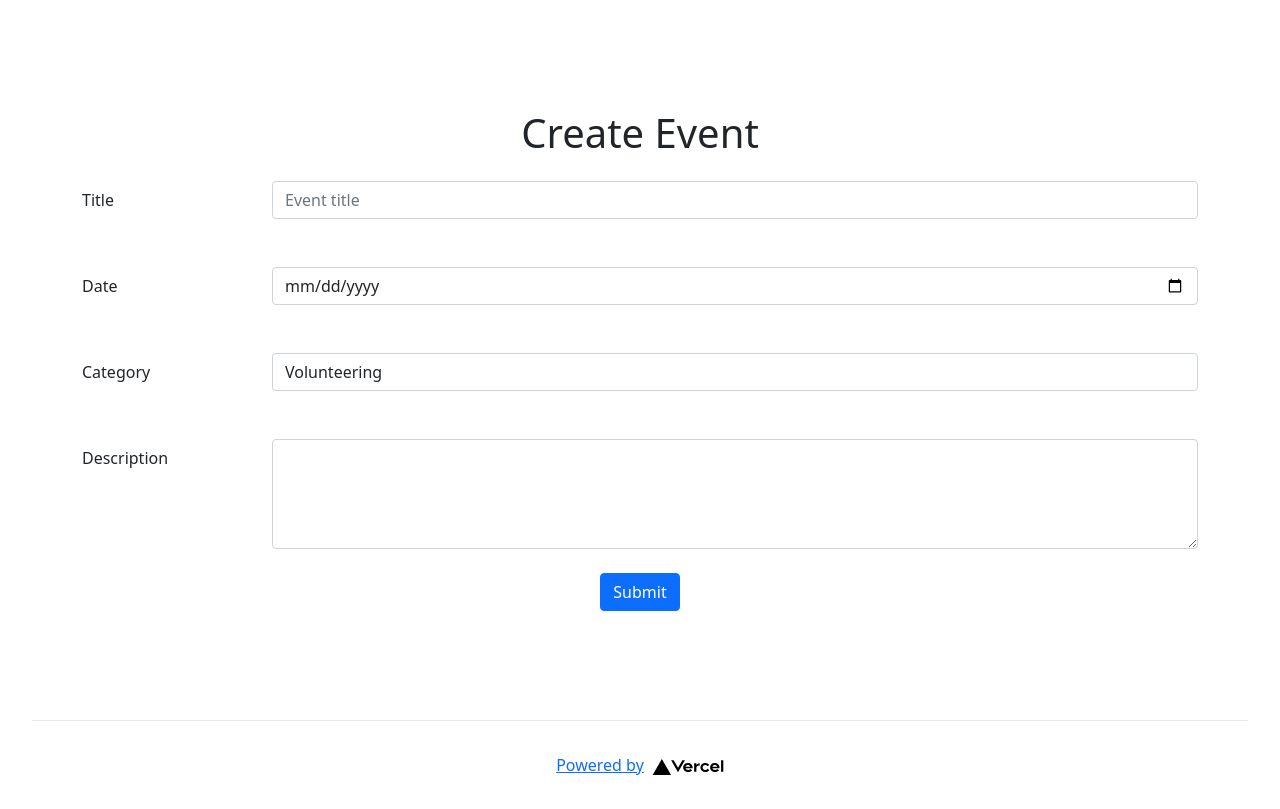
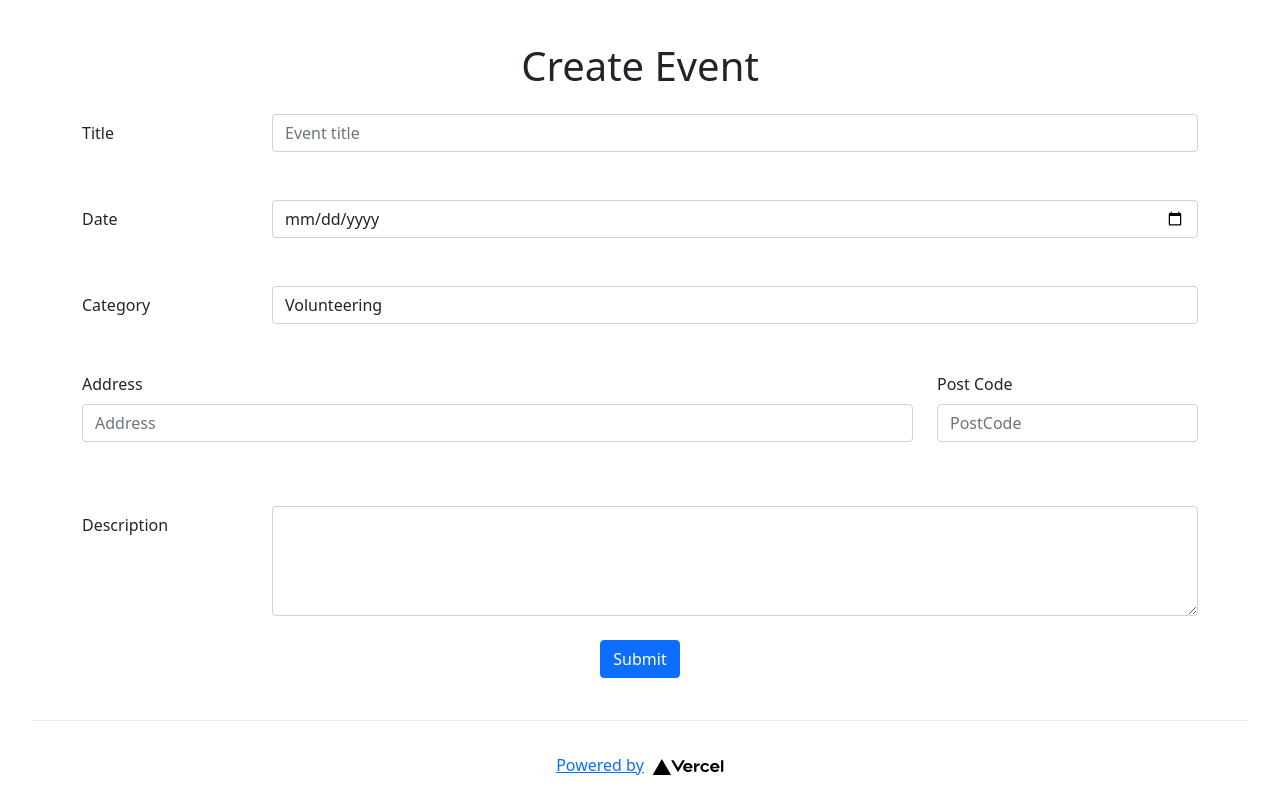
Before and after one commit to hbar0009/legendary-macathon-team, a Next.js app: page / in a window 1280 px wide. Built offline with nearby package versions, Linux system fonts and the light colour scheme.

Commit message:
change to function

```diff
--- a/pages/CreateEvent.tsx
+++ b/pages/CreateEvent.tsx
@@ -1,4 +1,5 @@
 import React from "react";
+import {useState} from "react";
 import { Form, Container, Button, Row, Col } from "react-bootstrap";
 import styles from "../styles/CreateEventForm.module.css";
 
@@ -6,71 +7,57 @@ import "bootstrap/dist/css/bootstrap.min.css";
 
 interface User {}
 
-interface NewEvent {
-  Title: string;
-  Description: string;
-  Host: User;
+interface IEvent {
+  title: string;
+  description: string;
+  host: User;
+  category: string;
 }
 
-class CreateEventForm extends React.Component {
-  state = {
-    title: "",
-    description: "",
-    date: "",
-    category: "",
+function CreateEventForm() {
+
+  const [title,  setTitle] = useState("");
+  const [description, setDescription] = useState("");
+  const [date, setDate] = useState("");
+  const [category, setCategory] = useState("");
+  const [address, setAddress] = useState("");
+  const [postcode, setPostCode] = useState("");
+
+  const handleSubmit = (event: React.FormEvent<HTMLFormElement>) => {
+    const form = event.currentTarget;
+    if (form.checkValidity() === false) {
+      event.preventDefault();
+      event.stopPropagation();
+    };
+
   };
-
-  setTitle = (e: React.ChangeEvent<HTMLInputElement>) => {
-    this.setState({
-      title: e.currentTarget.value,
-    });
-  };
-
-  setDate = (e: React.ChangeEvent<HTMLInputElement>) => {
-    this.setState({
-      date: e.currentTarget.value,
-    });
-  };
-
-  setDescription = (e: React.ChangeEvent<HTMLInputElement>): void => {
-    this.setState({
-      description: e.currentTarget.value,
-    });
-  };
-
-  setCategory = (e: React.ChangeEvent<HTMLInputElement>): void => {
-    this.setState({
-      category: e.currentTarget.value,
-    });
-  };
-
-  handleSubmit = () => {};
-  render() {
-    const { title, date, category } = this.state;
-
     return (
-      <Container className={styles.main} >
-          <h1 className="mx-auto mb-4" >Create Event</h1>
-        <Form onSubmit={() => this.handleSubmit} className = "d-grid gap-5">
-          <Form.Group  as={Row}>
+      <Container className={styles.main}>
+        <h1 className="mx-auto mb-4">Create Event</h1>
+        <Form noValidate  onSubmit={handleSubmit} className="d-grid gap-5">
+          <Form.Group as={Row}>
             <Form.Label column sm={2}>
               Title
             </Form.Label>
             <Col sm={10}>
               <Form.Control
+                required
                 value={title}
-                onChange={(event) => this.setTitle(event as any)}
+                onChange={(event) => setTitle(event.target.value)}
                 placeholder="Event title"
               />
+              <Form.Control.Feedback type="invalid">
+                Event title required
+              </Form.Control.Feedback>
             </Col>
           </Form.Group>
 
-          <Form.Group  as={Row}>
+          <Form.Group as={Row}>
             <Form.Label column sm={2}>
               Date
             </Form.Label>
             <Col>
-              <Form.Control type="date" value={date} onChange={this.setDate} />
+              <Form.Control type="date" value={date} onChange={(event)=> setDate(event.target.value)} />
             </Col>
           </Form.Group>
 
@@ -82,7 +69,7 @@ class CreateEventForm extends React.Component {
               <Form.Control
                 as="select"
                 value={category}
-                onChange={this.setCategory}
+                onChange={(event)=> setCategory(event.target.value)}
               >
                 <option>Volunteering</option>
                 <option>Community Event</option>
@@ -90,19 +77,57 @@ class CreateEventForm extends React.Component {
               </Form.Control>
             </Col>
           </Form.Group>
-          <Form.Group  as={Row}>
+          <Row className="mb-3">
+            <Form.Group as={Col} >
+              <Form.Label>Address</Form.Label>
+              <Form.Control
+                type="text"
+                placeholder="Address"
+                name="city"
+                value={address}
+                onChange={(event) => setAddress(event.target.value)}
+
+              />
+
+              <Form.Control.Feedback type="invalid">
+
+              </Form.Control.Feedback>
+            </Form.Group>
+
+            <Form.Group as={Col} md="3" >
+              <Form.Label>Post Code</Form.Label>
+              <Form.Control
+                type="text"
+                placeholder="PostCode"
+                value={postcode}
+                onChange={(event) => setPostCode(event.target.value)}
+
+              />
+
+              <Form.Control.Feedback type="invalid">
+
+              </Form.Control.Feedback>
+            </Form.Group>
+          </Row>
+
+          <Form.Group as={Row}>
             <Form.Label column sm={2}>
               Description
             </Form.Label>
             <Col>
-              <Form.Control as="textarea" rows={4} />
+              <Form.Control as="textarea" rows={4}
+              onChange = {(event) => setDescription(event.target.value)}
+
+              />
             </Col>
           </Form.Group>
         </Form>
-        <Button  className="mx-auto mt-4"  onClick={this.handleSubmit}>Submit</Button>
+        <Button className="mx-auto mt-4" type="submit">
+          Submit
+        </Button>
       </Container>
     );
   }
-}
+
 
 export default CreateEventForm;
```
